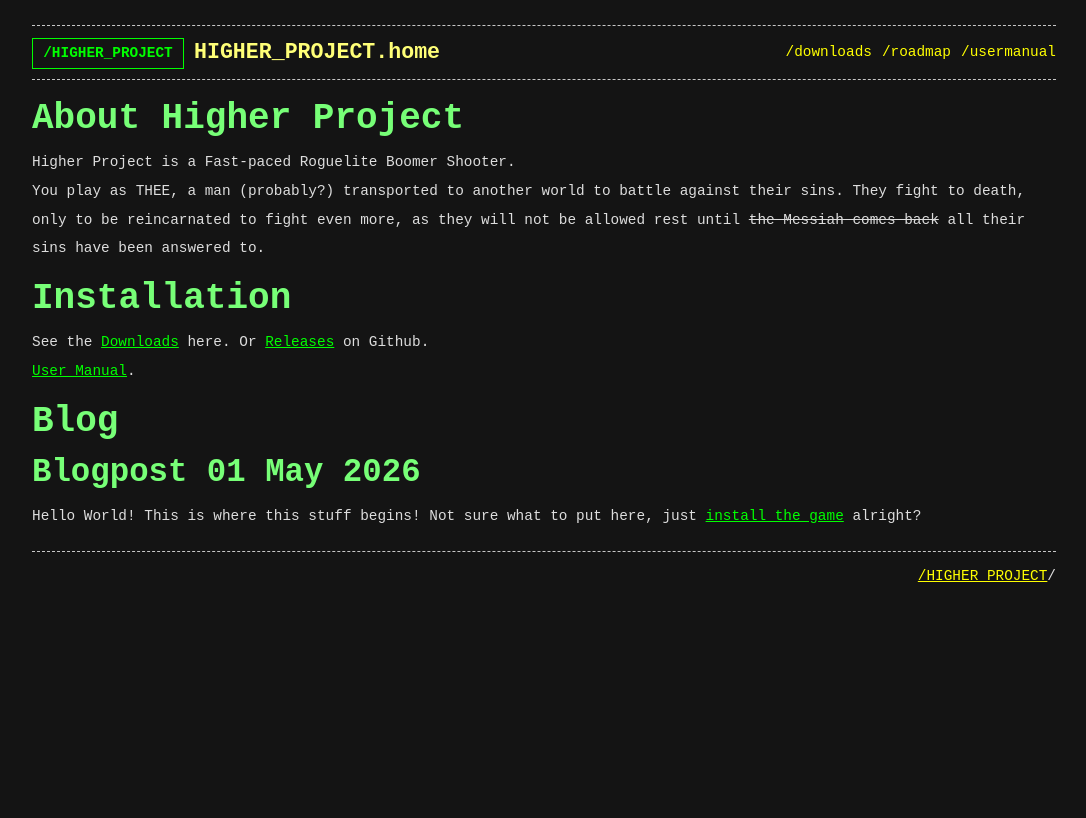
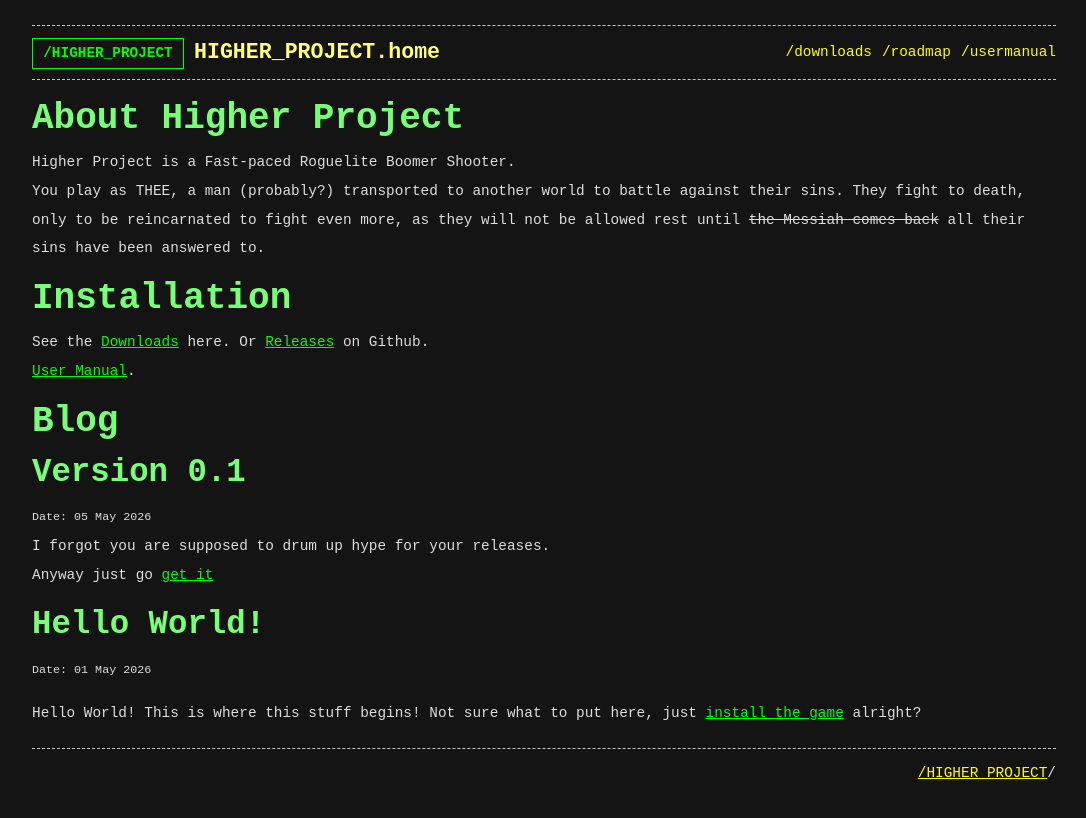
Before and after one commit to Higher-Project-GAME/higher-project-blog, a Jekyll site: the page built from index.md, in a window 1280 px wide. Shown: the top 818 px of the page, without its empty margins (96-1182 px from the left). Built offline with Jekyll 4.4.1, drawn with Linux system fonts in a browser that asks for light colours.

Commit message:
I forgor

```diff
--- a/index.md
+++ b/index.md
@@ -16,5 +16,12 @@ See the [Downloads](./downloads) here. Or [Releases](https://github.com/Higher-P
 [User Manual](./usermanual).
 
 # Blog
-## Blogpost 01 May 2026
+## Version 0.1
+`Date: 05 May 2026`
+I forgot you are supposed to drum up hype for your releases.
+Anyway just go [get it](./downloads#v01)
+
+## Hello World!
+`Date: 01 May 2026`
+
 Hello World! This is where this stuff begins! Not sure what to put here, just [install the game](./downloads) alright?
```
